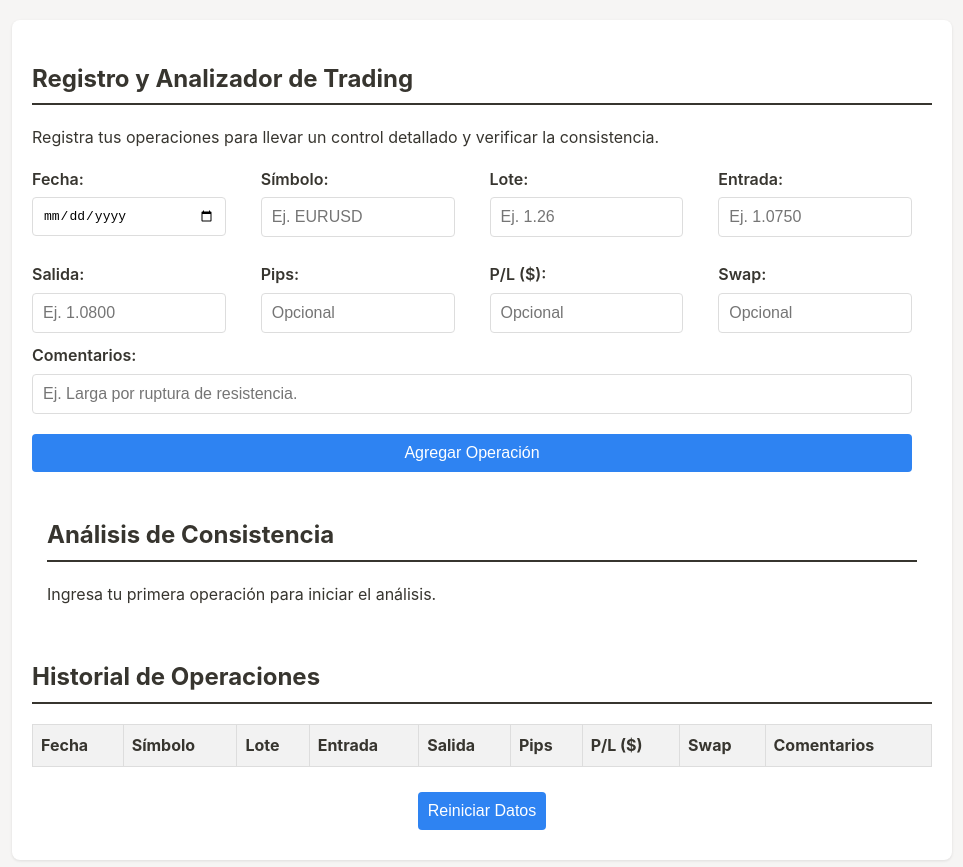
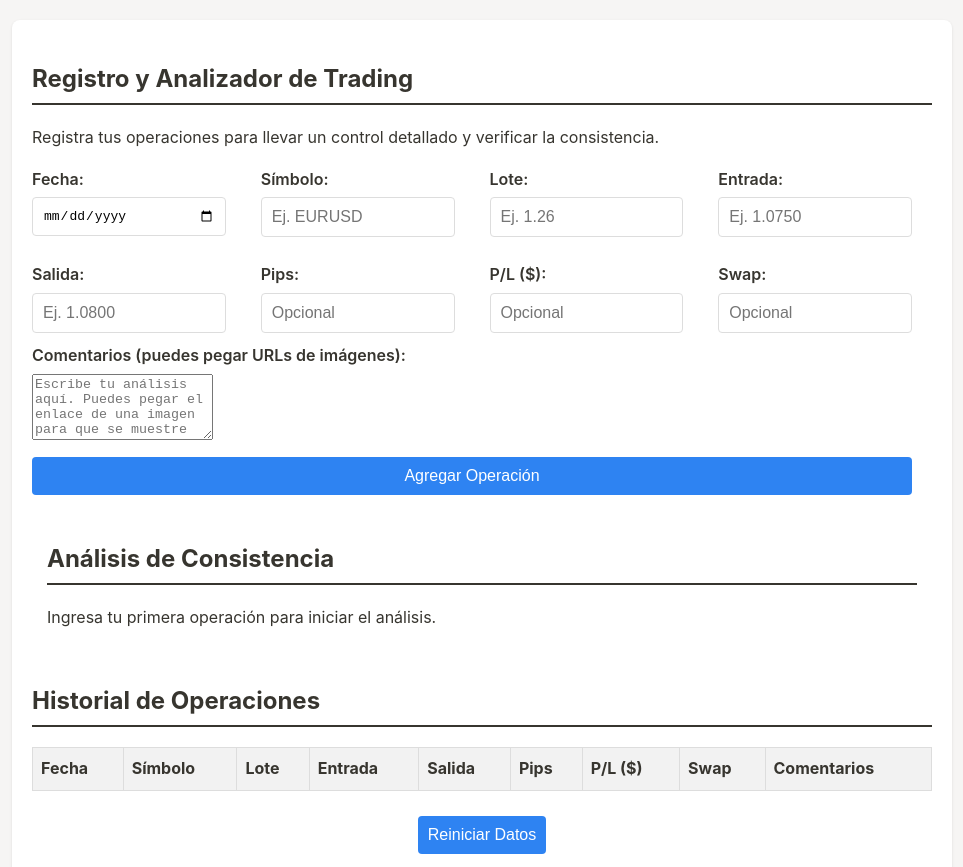
Before and after one commit to fuegoxxx/widget-noctorial-trading-2.0, a plain HTML site: page index.html in a window 1280 px wide. Shown: the top 867 px of the page, without its empty margins (158-1121 px from the left). Drawn offline with Linux system fonts and the light colour scheme.

Commit message:
Update index.html

```diff
--- a/index.html
+++ b/index.html
@@ -138,8 +138,9 @@
             </div>
         </div>
 
-        <label for="trade-comments">Comentarios:</label>
-        <input type="text" id="trade-comments" placeholder="Ej. Larga por ruptura de resistencia.">
+        <label for="trade-comments">Comentarios (puedes pegar URLs de imágenes):</label>
+<textarea id="trade-comments" placeholder="Escribe tu análisis aquí. Puedes pegar el enlace de una imagen para que se muestre en el registro." rows="4"></textarea>
+
 
         <button id="add-trade">Agregar Operación</button>
 
```
